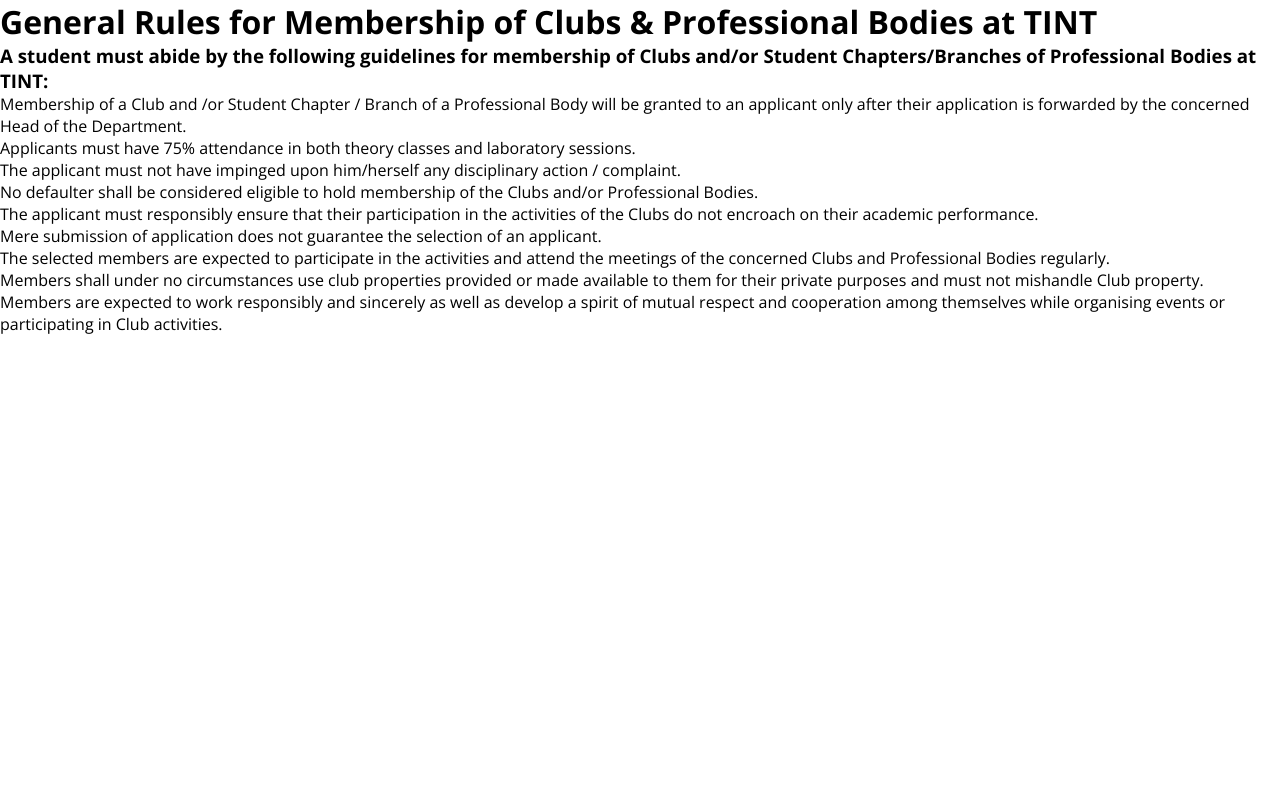
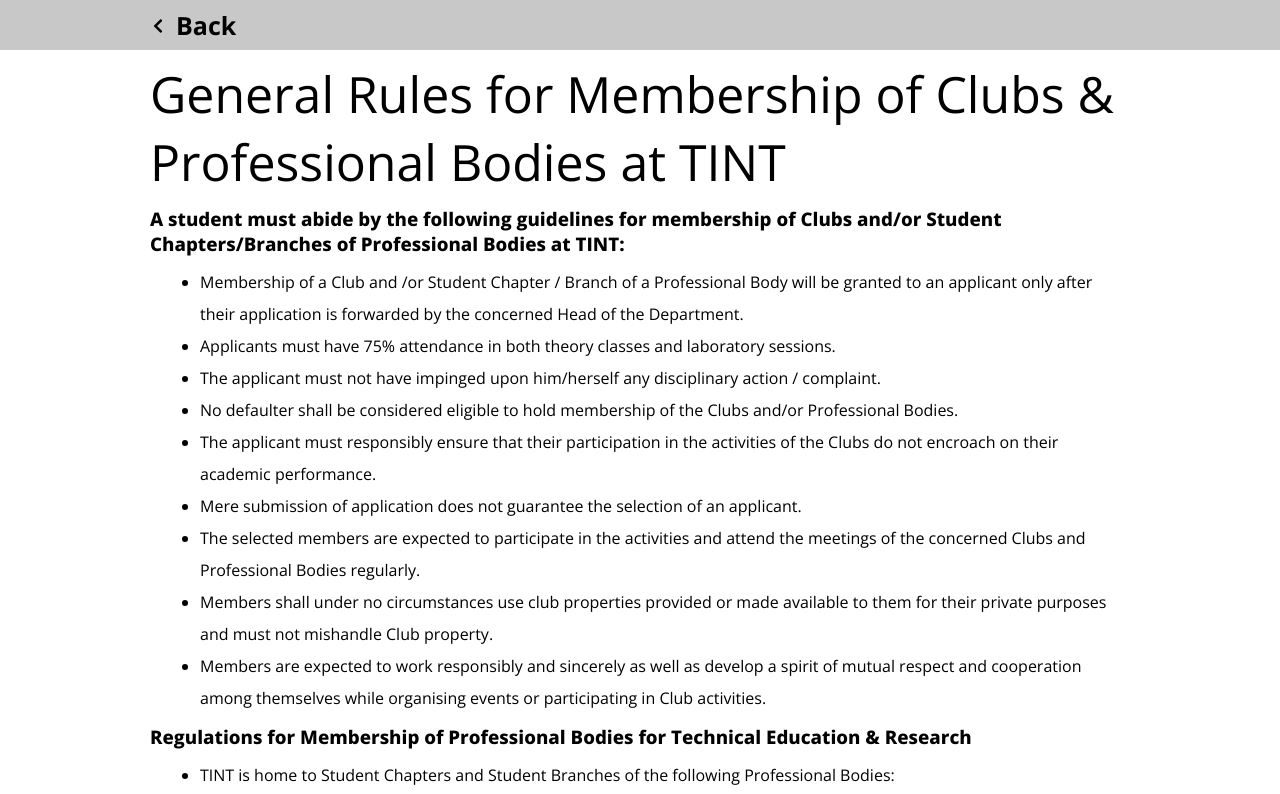
Before and after one commit to Arpan54/CollegeProject, a React (Vite) app: page /clubRule in a window 1280 px wide. Shown: the top 794 px of the page. Built offline with nearby package versions, Linux system fonts and the light colour scheme.

Commit message:
fifth commit

```diff
--- a/package.json
+++ b/package.json
@@ -13,6 +13,7 @@
     "bootstrap": "^5.3.2",
     "react": "^18.2.0",
     "react-dom": "^18.2.0",
+    "react-icons": "^5.0.1",
     "react-router-dom": "^6.22.1",
     "styled-components": "^6.1.8"
   },
--- a/src/components/ClubRule.jsx
+++ /dev/null
@@ -1,24 +0,0 @@
-// eslint-disable-next-line no-unused-vars
-import React from "react";
-
-const ClubRule = () => {
-  return (
-    <div>
-      <h1>General Rules for Membership of Clubs & Professional Bodies at TINT</h1>
-      <h3>A student must abide by the following guidelines for membership of Clubs and/or Student Chapters/Branches of Professional Bodies at TINT:</h3>
-      <ul>
-        <li>Membership of a Club and /or Student Chapter / Branch of a Professional Body will be granted to an applicant only after their application is forwarded by the concerned Head of the Department.</li>
-        <li>Applicants must have 75% attendance in both theory classes and laboratory sessions.</li>
-        <li>The applicant must not have impinged upon him/herself any disciplinary action / complaint.</li>
-        <li>No defaulter shall be considered eligible to hold membership of the Clubs and/or Professional Bodies.</li>
-        <li>The applicant must responsibly ensure that their participation in the activities of the Clubs do not encroach on their academic performance.</li>
-        <li>Mere submission of application does not guarantee the selection of an applicant.</li>
-        <li>The selected members are expected to participate in the activities and attend the meetings of the concerned Clubs and Professional Bodies regularly.</li>
-        <li>Members shall under no circumstances use club properties provided or made available to them for their private purposes and must not mishandle Club property.</li>
-        <li>Members are expected to work responsibly and sincerely as well as develop a spirit of mutual respect and cooperation among themselves while organising events or participating in Club activities.</li>
-      </ul>
-    </div>
-  )
-}
-
-export default ClubRule
--- /dev/null
+++ b/src/components/DropDown/ArtClub.jsx
@@ -0,0 +1,25 @@
+import React from "react";
+import styled from "styled-components";
+import NavDropDown from "./NavDropDown";
+const ArtClub = () => {
+  return (
+    <>
+      <NavDropDown />
+      <Container>
+        <h1>TINT Art Club - AESTHETICA</h1>
+      </Container>
+    </>
+  );
+};
+
+export default ArtClub;
+
+const Container = styled.div`
+  margin: 0pc 150px 0px 150px;
+
+  h1{
+    text-align: center;
+    font-size: 55px;
+    font-weight: 600;
+  }
+`;
--- /dev/null
+++ b/src/components/DropDown/ClubRule.jsx
@@ -0,0 +1,132 @@
+// eslint-disable-next-line no-unused-vars
+import React from "react";
+import styled from "styled-components";
+import NavDropDown from "./NavDropDown";
+
+const ClubRule = () => {
+  return (
+    <>
+      <NavDropDown/>
+      <FullDiv>
+        <h1>
+          General Rules for Membership of Clubs & Professional Bodies at TINT
+        </h1>
+        <h3>
+          A student must abide by the following guidelines for membership of
+          Clubs and/or Student Chapters/Branches of Professional Bodies at TINT:
+        </h3>
+        <ul>
+          <li>
+            Membership of a Club and /or Student Chapter / Branch of a
+            Professional Body will be granted to an applicant only after their
+            application is forwarded by the concerned Head of the Department.
+          </li>
+          <li>
+            Applicants must have 75% attendance in both theory classes and
+            laboratory sessions.
+          </li>
+          <li>
+            The applicant must not have impinged upon him/herself any
+            disciplinary action / complaint.
+          </li>
+          <li>
+            No defaulter shall be considered eligible to hold membership of the
+            Clubs and/or Professional Bodies.
+          </li>
+          <li>
+            The applicant must responsibly ensure that their participation in
+            the activities of the Clubs do not encroach on their academic
+            performance.
+          </li>
+          <li>
+            Mere submission of application does not guarantee the selection of
+            an applicant.
+          </li>
+          <li>
+            The selected members are expected to participate in the activities
+            and attend the meetings of the concerned Clubs and Professional
+            Bodies regularly.
+          </li>
+          <li>
+            Members shall under no circumstances use club properties provided or
+            made available to them for their private purposes and must not
+            mishandle Club property.
+          </li>
+          <li>
+            Members are expected to work responsibly and sincerely as well as
+            develop a spirit of mutual respect and cooperation among themselves
+            while organising events or participating in Club activities.
+          </li>
+        </ul>
+        <h3>Regulations for Membership of Professional Bodies for Technical Education & Research</h3>
+        <ul>
+          <li>TINT is home to Student Chapters and Student Branches of the following Professional Bodies:</li>
+          <ol>
+            <li>ISTE (Indian Society for Technical Education)</li>
+            <li>ACM (Association of Computing Machinery)</li>
+            <li>IEEE (Institute of Electrical and Electronics Engineers)</li>
+            <li>IEI (Institution of Engineers, India)</li>
+          </ol>
+          <li>Among these, membership of ISTE is mandatoryfor all engineering students.</li>
+          <li>In addition, an engineering student has to take the membership of either the Student Chapter of ACM or the Student Branch of IEEE.</li>
+          <li>Further, engineering students may also apply formembership of the student chapter of IEI.</li>
+        </ul>
+        <h3>Regulations for Enrolment in NSS & Sports
+        </h3>
+        <ul>
+          <li>TINT has an active NSS Unit, and voluntary service under NSS is mandatory for all students.</li>
+          <li>Exuberance is the Sports Clubof the College. Membership of this Club is optional; both members and non-members get an opportunity to participate in the Annual College Sports.</li>
+        </ul>
+        <h3>Regulations for Membership of Technical Clubs at TINT</h3>
+        <ul>
+          <li>TINT has 3 technical Clubs, namely:</li>
+          <ol>
+            <li>Genesis: The Official Science and Technology Club, TINT</li>
+            <li>TINT Coding Club</li>
+            <li>Google Developer Student Club (GDSC)</li>
+          </ol>
+          <li>Membership of any one of these three technical Clubs is mandatory for all engineering students. Students may choose to apply for membership of more than one technical Club.</li>
+        </ul>
+        <h3>Regulations for Membership of Clubs for Extracurricular Activities at TINT</h3>
+        <ul>
+          <li>TINT offers facilities of 6 Clubs for pursuing extra-curricular activities, namely:</li>
+          <ol>
+            <li>Hridmajhare- Club of Performing Arts</li>
+            <li>TINT Photography Club</li>
+            <li>TINT Talkies- The Film & Drama Club</li>
+            <li>Aesthetica- TINT Art Club</li>
+            <li>Litwits- TINT Literary Club</li>
+            <li>TINT Hikers & Planeteers Club</li>
+          </ol>
+          <li>A student may avail of membership of any two of these Clubs. In case they are not selected in the Club of their choice after scrutiny, they shall get the opportunity to apply for membership of the other Club(s).</li>
+        </ul>
+      </FullDiv>
+    </>
+  );
+};
+
+export default ClubRule;
+
+const FullDiv = styled.div`
+  margin: 10px 150px 0px 150px;
+
+  h1 {
+    font-size: 50px;
+    font-weight: 300;
+  }
+
+  h3{
+    padding-top: 10px;
+    padding-bottom: 10px;
+    font-weight: 750;
+
+  }
+  ul{
+    padding-left: 50px;
+    line-height: 32px;
+  }
+  ol{
+    padding-left: 50px;
+    line-height: 25px;
+  }
+`;
--- /dev/null
+++ b/src/components/DropDown/NavDropDown.jsx
@@ -0,0 +1,47 @@
+// eslint-disable-next-line no-unused-vars
+import React from "react";
+import styled from "styled-components";
+import { FaChevronLeft } from "react-icons/fa";
+import { Link } from 'react-router-dom';
+
+const NavDropDown = () => {
+  return (
+    <Container>
+      <Link to="/BackHome" className="noUnderLine">
+        <div className="svg">
+          <FaChevronLeft/>
+        </div>
+
+        <h3>Back</h3>
+      </Link>
+    </Container>
+  )
+}
+
+export default NavDropDown
+
+const Container = styled.div`
+
+  background-color: #c8c8c8;
+  height: 50px;
+  align-items: center;
+
+  .noUnderLine{
+    text-decoration: none;
+    color: black;
+    display: flex;
+    align-items: center;
+    gap: 10px;
+    /* top: 25px; */
+    padding-top: 8px;
+    margin-left: 150px;
+
+    .svg{
+      padding-top: 5px;
+    }
+
+    h3{
+      font-size: 25px;
+    }
+  }
+`;
--- a/src/components/Navbar.jsx
+++ b/src/components/Navbar.jsx
@@ -24,9 +24,9 @@
           Clubs
           {isDropdownOpen && (
             <ul className="dropdown-menu">
-              <li><Link to="/clubRule">Rules for Membership</Link></li>
-              {/* <li>Rules for Membership</li> */}
-              <li>TINT Art Club - AESTHETICA</li>
+              <li><Link to="/clubRule" className='noUnderLine'>Rules for Membership</Link></li>
+              <li><Link to="/ArtClub" className='noUnderLine'>TINT Art Club - AESTHETICA</Link></li>
+              {/* <li>TINT Art Club - AESTHETICA</li> */}
               <li>TINT Literary Club - LITWITS</li>
               <li>TINT Photography Club</li>
               <li>TINT Film & Drama Club - TINT Talkies</li>
@@ -111,7 +111,15 @@
     flex-direction: column;
     width: max-content;
     z-index: 1;
-}
+
+    text-decoration: none;
+      color: black;
+
+    .noUnderLine{
+      text-decoration: none;
+      color: black;
+    }
+  }
 
 .dropdown-menu li {
   cursor: pointer;
```
Also changed, not shown: src/main.jsx (+11 -4 lines), 1 other file (tests, documents, lock files or other folders).
